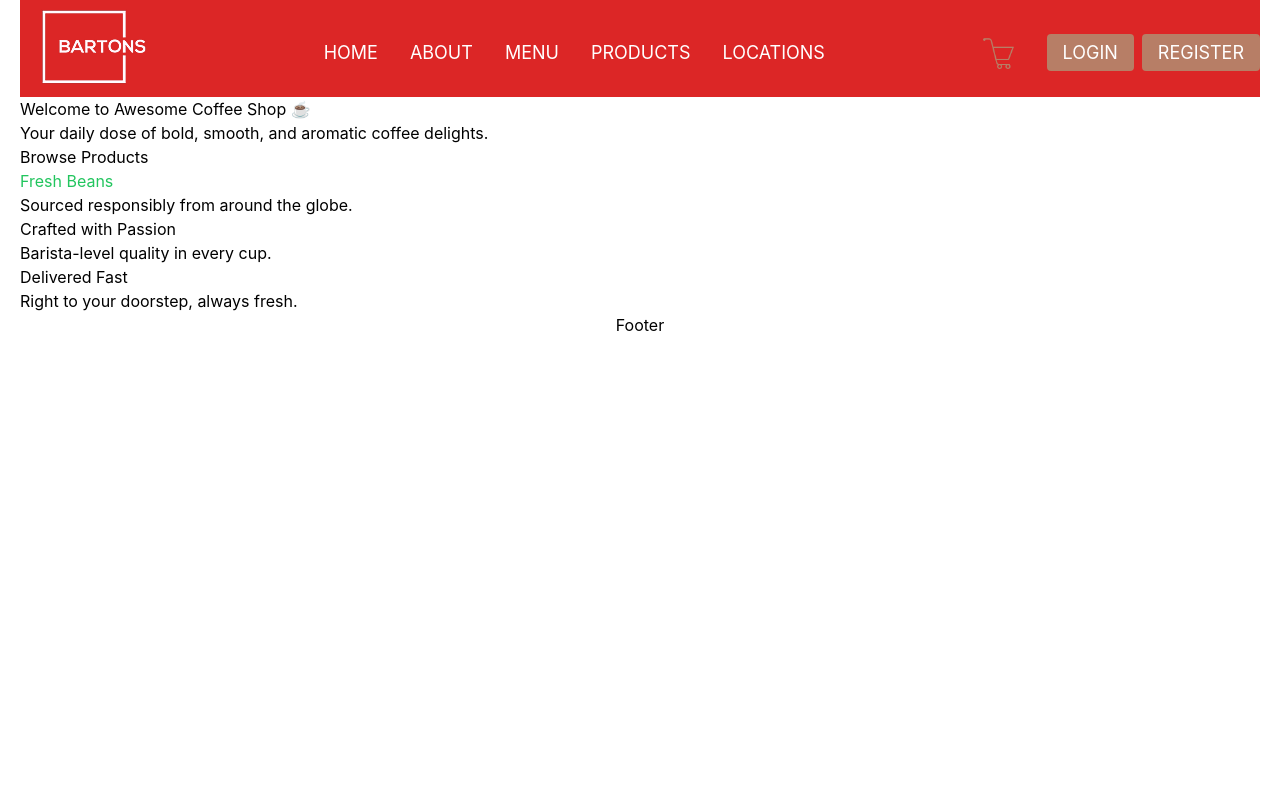
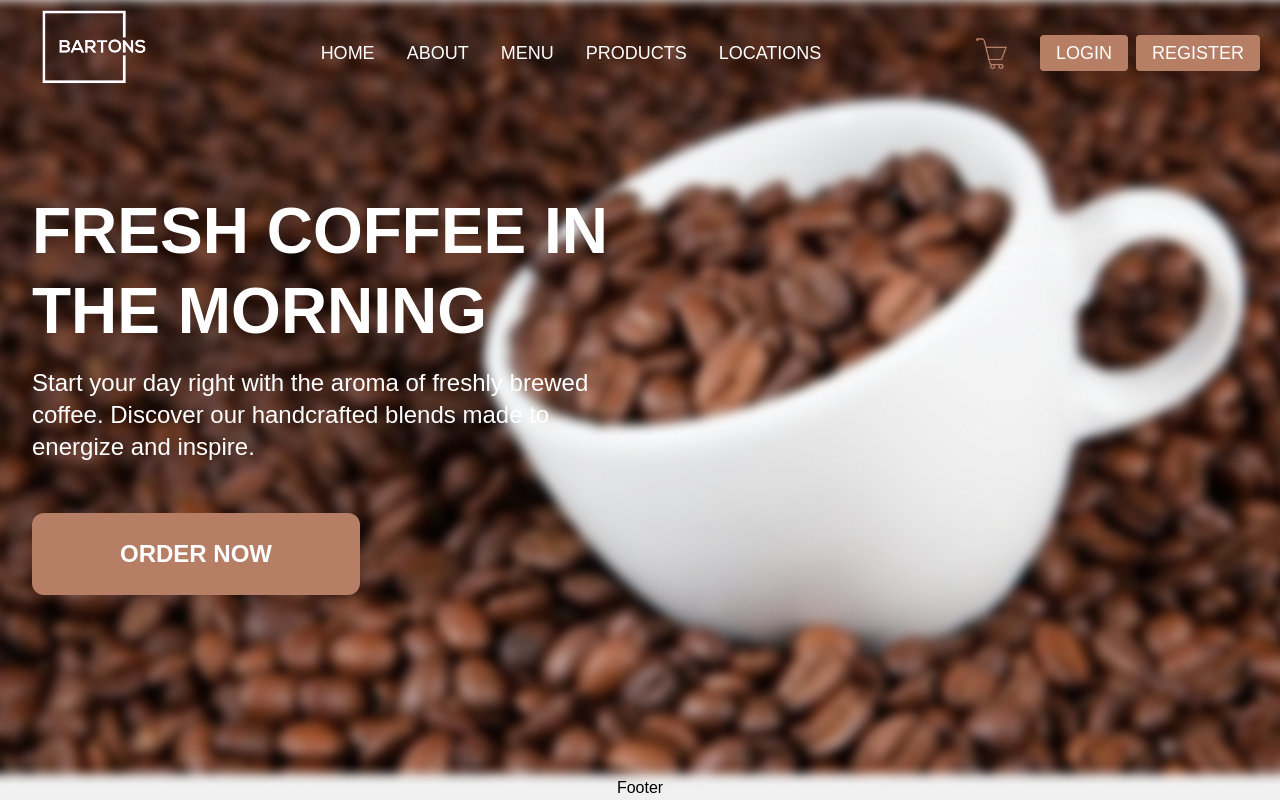
Before and after one commit to yuliyakim01/coffee-shop, a React app: page / in a window 1280 px wide. Built offline with nearby package versions, Linux system fonts and the light colour scheme; what @commercetools/platform-sdk, @commercetools/sdk-client-v2 would draw is missing.

Commit message:
feat: add hero section of home page

```diff
--- a/src/components/Header-components/Header.tsx
+++ b/src/components/Header-components/Header.tsx
@@ -70,7 +70,7 @@ function Header() {
   };
 
   return (
-    <div className="bg-red-600 w-full flex justify-between items-center pt-2">
+    <div className="z-10 w-full flex justify-between items-center pt-2">
       <div>
         <Link to={ROUTES.main}>
           <img src={logo} alt="logo" />
--- /dev/null
+++ b/src/components/homePage-components/HomePageHero.tsx
@@ -0,0 +1,29 @@
+import React from 'react';
+import hero from '@/assets/home-hero.png';
+
+function HomePageHero() {
+  return (
+    <div
+      className="w-full h-[786px] max-lg:h-[700px] max-sm:h-[600px] bg-cover bg-center flex items-center justify-start max-lg:justify-center absolute top-0 left-0"
+      style={{ backgroundImage: `url(${hero})` }}
+    >
+      <div className="text-left text-white max-w-[643px] max-sm:max-w-full flex flex-col justify-center items-start max-lg:items-center max-lg:text-center px-8 max-sm:px-4">
+        <h1 className="text-[64px] max-lg:text-5xl max-sm:text-4xl font-bold leading-tight max-sm:leading-snug">
+          FRESH COFFEE IN THE MORNING
+        </h1>
+        <p className="mt-4 text-2xl max-lg:text-xl max-sm:text-lg">
+          Start your day right with the aroma of freshly brewed coffee. Discover our handcrafted blends made to energize
+          and inspire.
+        </p>
+        <a
+          href="/products"
+          className="text-2xl max-lg:text-xl max-sm:text-lg font-bold text-white bg-LightTaupe py-[25px] px-[88px] max-lg:py-[20px] max-lg:px-[50px] max-sm:py-4 max-sm:px-8 mt-[50px] max-sm:mt-8 rounded-xl hover:bg-DarkTaupe transition-colors duration-300"
+        >
+          ORDER NOW
+        </a>
+      </div>
+    </div>
+  );
+}
+
+export default HomePageHero;
--- a/src/layout/Layout.tsx
+++ b/src/layout/Layout.tsx
@@ -5,12 +5,9 @@ import Footer from '@/components/Footer-components/Footer';
 
 function Layout() {
   return (
-    <div
-      className="max-w-[1440px] w-full flex flex-col items-center px-5
-    "
-    >
+    <div className="min-h-screen max-w-[1440px] mx-auto flex flex-col items-center w-full px-5 relative">
       <Header />
-      <div className="w-full flex-1 ">
+      <div className="flex-1 w-full">
         <Outlet />
       </div>
       <Footer />
--- a/src/pages/Home.tsx
+++ b/src/pages/Home.tsx
@@ -1,34 +1,12 @@
+import HomePageHero from '@/components/homePage-components/HomePageHero';
 import React from 'react';
-import { Link } from 'react-router-dom';
-import '../styles/HomePage.css'; // Optional CSS file for styles
 
-const HomePage: React.FC = () => {
+function HomePage() {
   return (
-    <div className="home-container">
-      <header className="hero-section">
-        <h1>Welcome to Awesome Coffee Shop ☕</h1>
-        <p>Your daily dose of bold, smooth, and aromatic coffee delights.</p>
-        <Link to="/products" className="shop-button">
-          Browse Products
-        </Link>
-      </header>
-
-      <section className="features">
-        <div className="feature-card">
-          <h3 className="text-green-500">Fresh Beans</h3>
-          <p>Sourced responsibly from around the globe.</p>
-        </div>
-        <div className="feature-card">
-          <h3>Crafted with Passion</h3>
-          <p>Barista-level quality in every cup.</p>
-        </div>
-        <div className="feature-card">
-          <h3>Delivered Fast</h3>
-          <p>Right to your doorstep, always fresh.</p>
-        </div>
-      </section>
+    <div className="w-full h-full flex-1 flex">
+      <HomePageHero />
     </div>
   );
-};
+}
 
 export default HomePage;
--- a/src/styles/index.css
+++ b/src/styles/index.css
@@ -1,6 +1,7 @@
 @tailwind base;
 @tailwind components;
 @tailwind utilities;
+@import url('https://fonts.googleapis.com/css2?family=Poppins:ital,wght@0,100;0,200;0,300;0,400;0,500;0,600;0,700;0,800;0,900;1,100;1,200;1,300;1,400;1,500;1,600;1,700;1,800;1,900&display=swap');
 * {
   margin: 0;
   padding: 0;
@@ -13,3 +14,8 @@
   align-items: center;
   justify-content: center;
 }
+body {
+  background-color: #f0f0f0;
+  font-family: 'Poppins', sans-serif;
+  height: 100vh;
+}
```
Also changed, not shown: src/styles/HomePage.css (deleted, +0 -37 lines), src/assets/home-hero.png (added).
